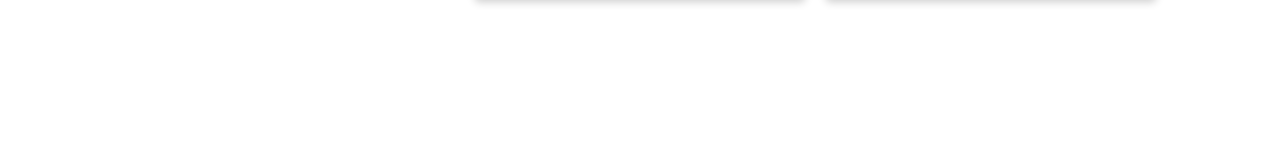
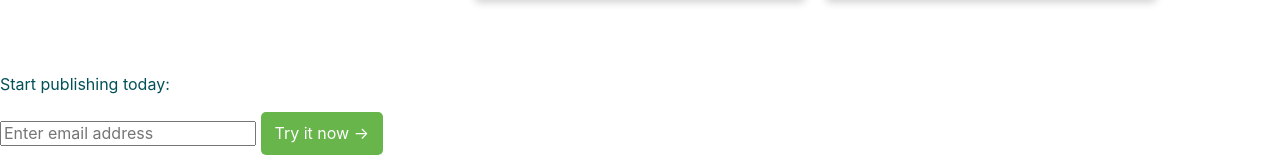
Before and after one commit to Leoguzs/santander-front, a website: page index.html in a window 1280 px wide. Shown: the part 7909-8064 px from the top of the page. Before the commit the page ends 7981 px from the top, so only its background shows below. Drawn offline with nearby package versions, Linux system fonts and the light colour scheme.

Commit message:
se agregó el template de js para el elvio del mail

```diff
--- a/index.html
+++ b/index.html
@@ -651,6 +651,14 @@
   </div>
 </section>
 
+<form class="signup-form">
+  <p>Start publishing today:</p>
+  <input type="email" id="email" placeholder="Enter email address" />
+  <button type="submit">
+    Try it now &rarr;
+  </button>
+</form>
+
 <!--Bootstrap-->
     <script src="https://code.jquery.com/jquery-3.4.1.slim.min.js"
         integrity="sha384-J6qa4849blE2+poT4WnyKhv5vZF5SrPo0iEjwBvKU7imGFAV0wwj1yYfoRSJoZ+n" crossorigin="anonymous">
@@ -662,7 +670,8 @@
     <script src="https://stackpath.bootstrapcdn.com/bootstrap/4.4.1/js/bootstrap.min.js"
         integrity="sha384-wfSDF2E50Y2D1uUdj0O3uMBJnjuUD4Ih7YwaYd1iqfktj0Uod8GCExl3Og8ifwB6"
         crossorigin="anonymous"></script>
-
+<!--Js para formularios-->
+<script src="./app.js"></script>
 </body>
 
 </html>
```
Also changed, not shown: template.html (added).
